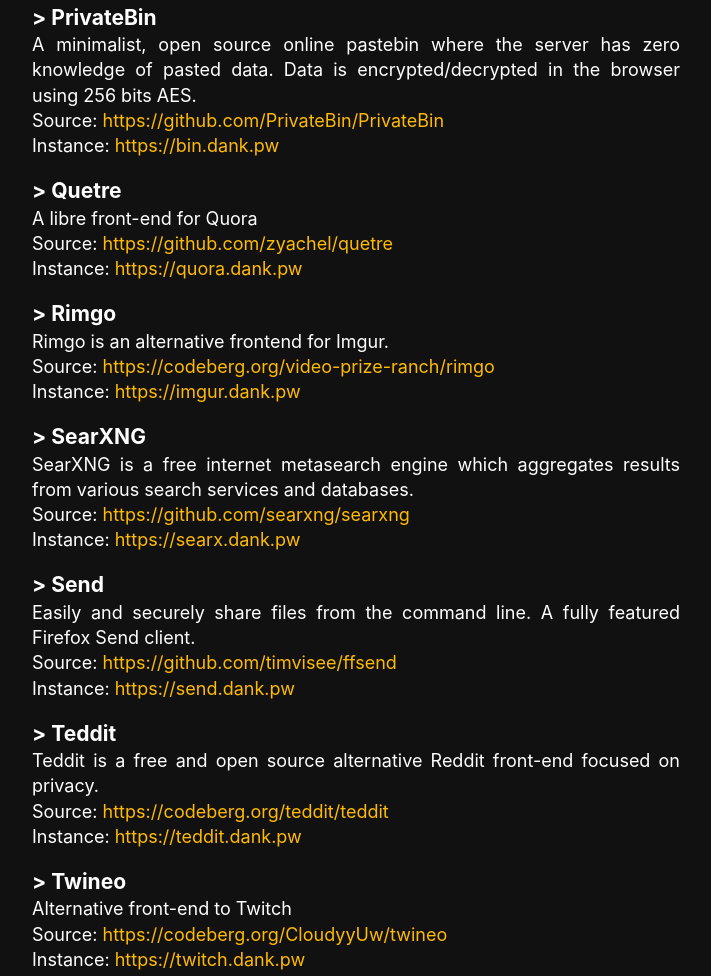
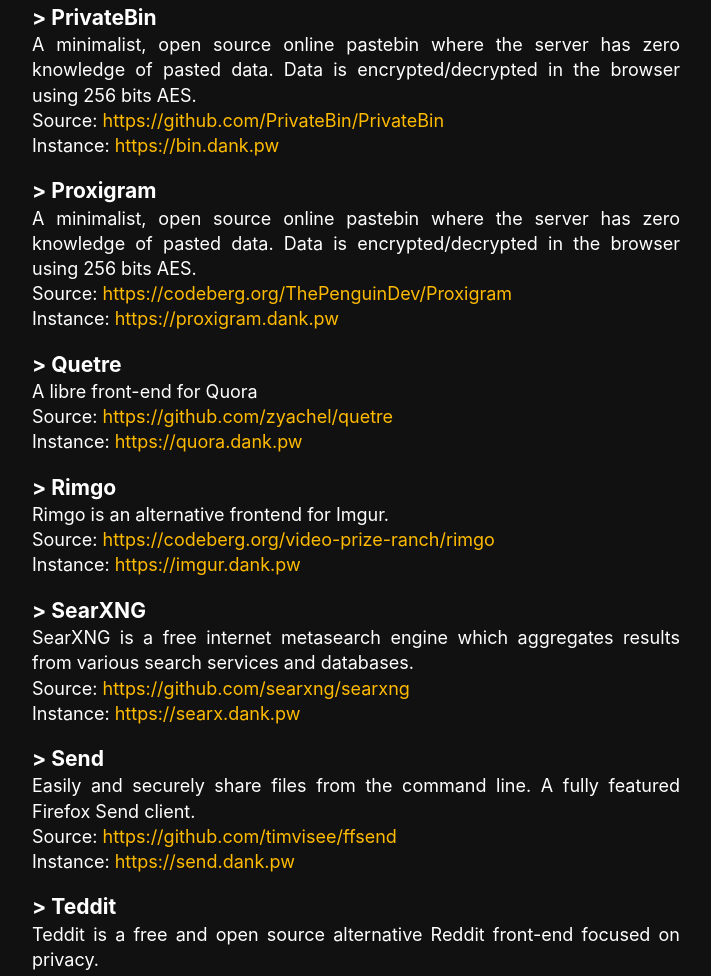
Before and after one commit to lyx0/noury.li, a website: page src/index.html in a window 1280 px wide. Shown: the part 1552-2528 px from the top of the page, without its empty margins (284-995 px from the left). Drawn offline with Linux system fonts and the light colour scheme.

Commit message:
add proxigram

```diff
--- a/src/index.html
+++ b/src/index.html
@@ -249,6 +249,19 @@
 
         <br>
 
+        <h3>> Proxigram</h3>
+        <p>
+        A minimalist, open source online pastebin where the server has zero knowledge of pasted data. Data is encrypted/decrypted in the browser using 256 bits AES.
+        </p>
+        <p>
+        Source: <a href="https://codeberg.org/ThePenguinDev/Proxigram">https://codeberg.org/ThePenguinDev/Proxigram</a>
+        </p>
+        <p>
+        Instance: <a href="https://proxigram.dank.pw">https://proxigram.dank.pw</a>
+        </p>
+
+        <br>
+
         <h3>> Quetre</h3>
         <p>
          A libre front-end for Quora
```
